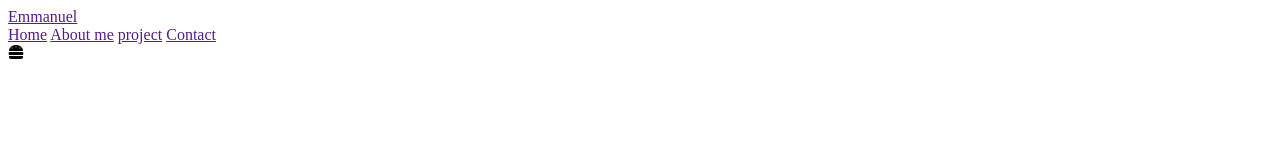
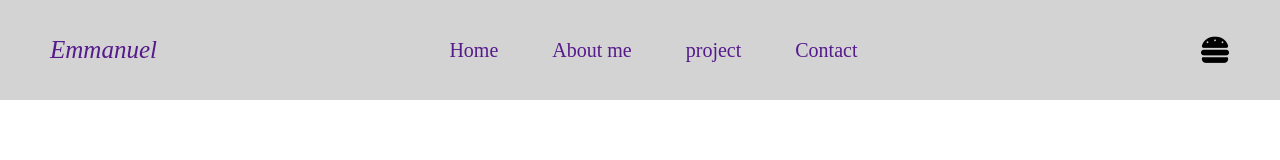
Before and after one commit to ELMANNY4000/portfolio, a plain HTML site: page index.html in a window 1280 px wide. Drawn offline with Linux system fonts and the light colour scheme.

Commit message:
nav bar using css

```diff
--- a/index.html
+++ b/index.html
@@ -1,25 +1,28 @@
 <!DOCTYPE html>
 <html lang="en">
 <head>
+    <link rel="stylesheet" href="style.css">
     <meta charset="UTF-8">
     <meta name="viewport" content="width=device-width, initial-scale=1.0">
     <title>Emmanuel Portfolio</title>
     <link rel="stylesheet" href="https://cdnjs.cloudflare.com/ajax/libs/font-awesome/6.4.0/css/all.min.css" integrity="sha512-iecdLmaskl7CVkqkXNQ/ZH/XLlvWZOJyj7Yy7tcenmpD1ypASozpmT/E0iPtmFIB46ZmdtAc9eNBvH0H/ZpiBw==" crossorigin="anonymous" referrerpolicy="no-referrer" />
+
 </head>
 <body>
+
     <header>
         <nav>
-            <div><a href="">Emmanuel</a></div>
+            <div><a  class="Name" href="">Emmanuel</a></div>
 
             <div>
-                <a href="">Home</a>
-                <a href="">About me</a>
-                <a href="">project</a>
-                <a href="">Contact</a>
+                <a class="Links" href="">Home</a>
+                <a class="Links" href="">About me</a>
+                <a class="Links" href="">project</a>
+                <a class="Links" href="">Contact</a>
             </div>
 
             <div>
-                <i class="fa-solid fa-burger"></i>
+                <i class="fa-solid fa-burger icons"></i>
             </div>
         </nav>
     </header>
--- /dev/null
+++ b/style.css
@@ -0,0 +1,38 @@
+*{
+    margin: 0;
+    padding: 0;
+}
+
+
+
+
+
+
+
+
+nav{
+    width: 100%;
+    height: 100px;
+    background-color: lightgray;
+    display: flex;
+    justify-content: space-between;
+    align-items: center;
+}
+
+.Name{
+    text-decoration: none;
+    font-size: 25px;
+    font-style: italic;
+    margin-left: 50px;
+}
+
+.Links{
+    text-decoration: none;
+    font-size: 20px;
+    margin-right: 50px;
+}
+
+.icons{
+    margin-right: 50px;
+    font-size: 30px;
+}
```
